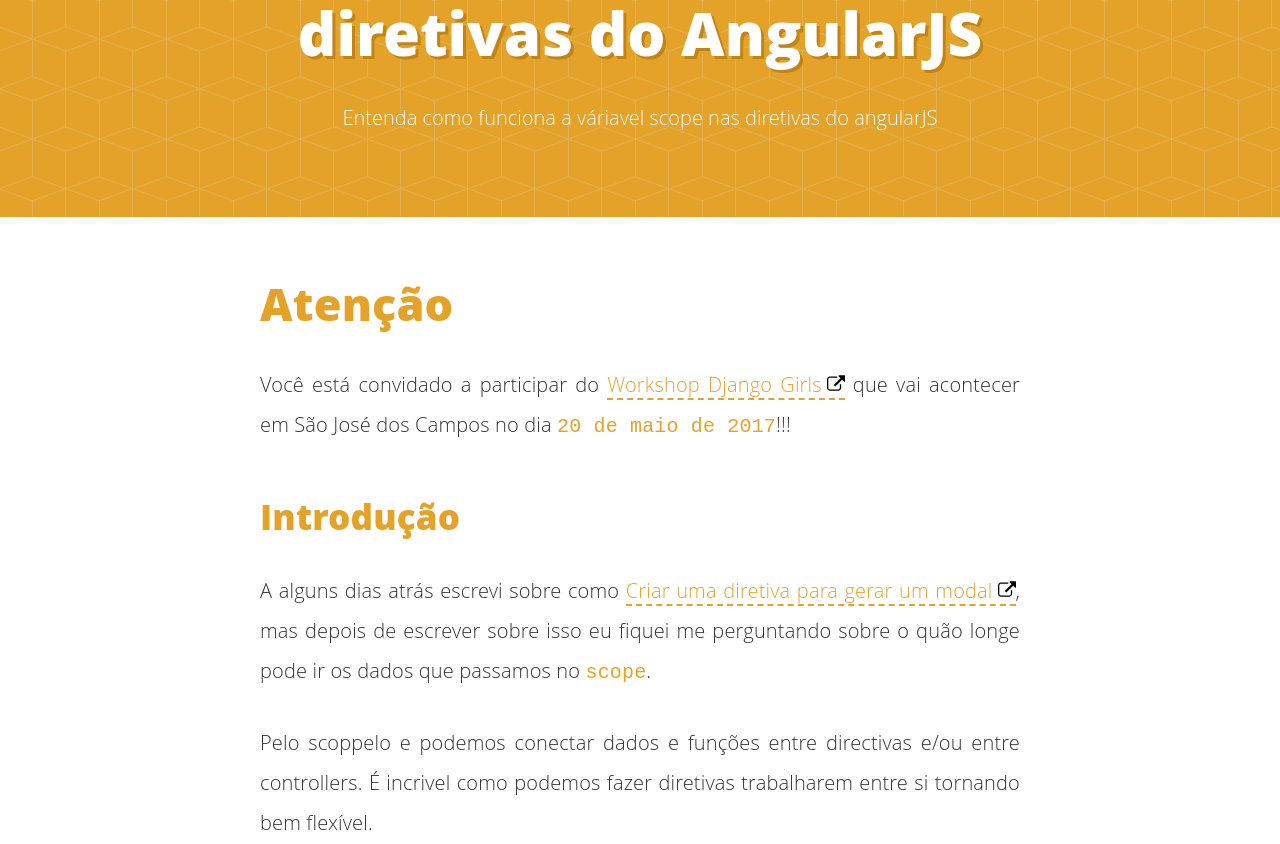
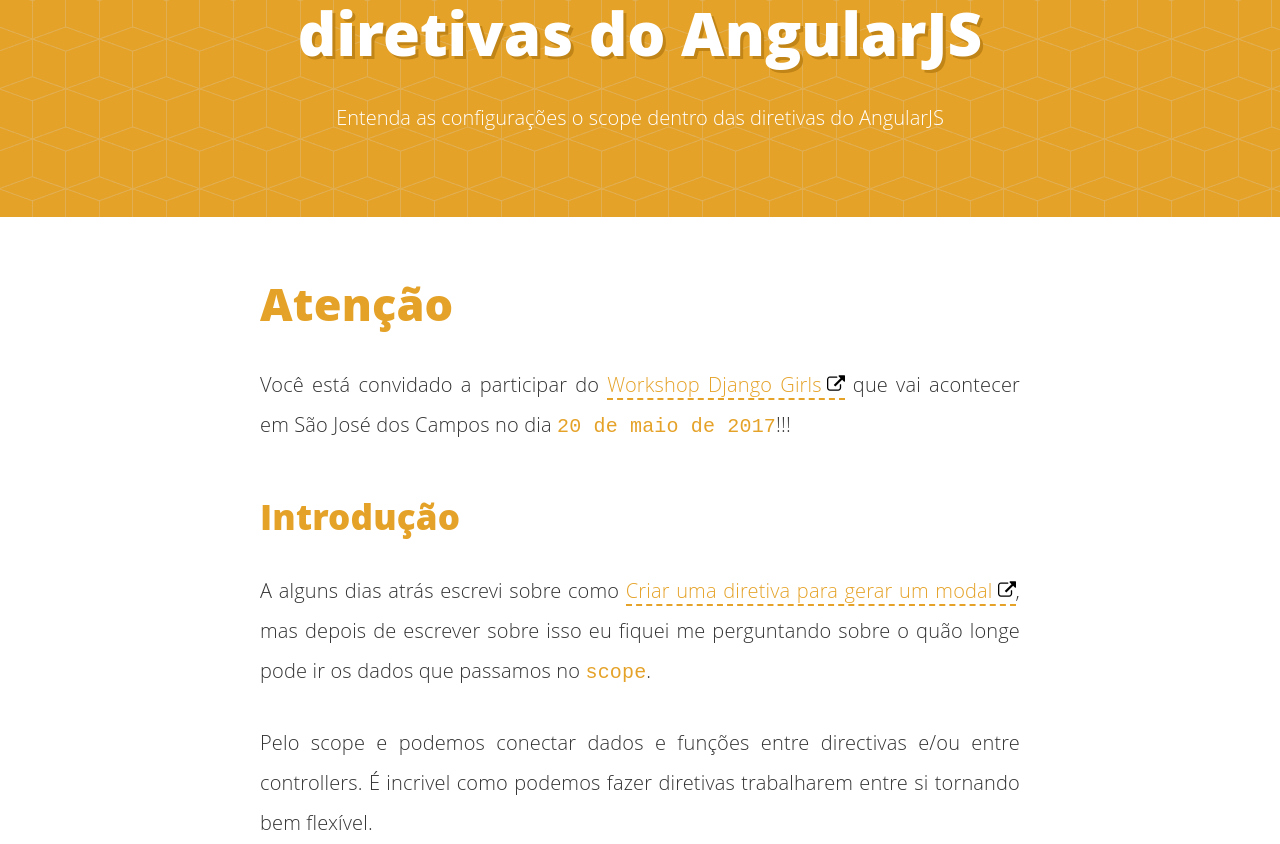
Before and after one commit to mocariz/mocariz.github.io, a Jekyll site: the page built from _posts/2017-03-08-entendendo-diretiva-angular.md, in a window 1280 px wide and 1400 px high. Shown: the part 374-1218 px from the top of the window. Built offline with Jekyll 4.4.1, drawn with Linux system fonts in a browser that asks for light colours; comment, search, counter and statistics services are not loaded.

Commit message:
Update 2017-03-08-entendendo-diretiva-angular.md

```diff
--- a/_posts/2017-03-08-entendendo-diretiva-angular.md
+++ b/_posts/2017-03-08-entendendo-diretiva-angular.md
@@ -2,7 +2,8 @@
 layout: "post"
 title: "Entendendo como funciona o Escopo nas diretivas do AngularJS"
 date: "2017-03-08 21:30"
-description: "Entenda como funciona a váriavel scope nas diretivas do angularJS"
+description: "Entenda as configurações o scope dentro das diretivas do
+AngularJS"
 image: ""
 main-class: "javascript"
 tags:
@@ -27,7 +28,7 @@
 escrever sobre isso eu fiquei me perguntando sobre o quão longe pode ir os dados
 que passamos no `scope`.
 
-Pelo scoppelo e podemos conectar dados e funções entre directivas e/ou entre controllers.
+Pelo scope e podemos conectar dados e funções entre directivas e/ou entre controllers.
 É incrivel como podemos fazer diretivas trabalharem entre si tornando bem flexível.
 
 ## Você entende como funciona herança no AngularJS?
@@ -42,7 +43,7 @@
 Sempre que queremos herdar um objeto no angular colocamos este dentro do scope. Escopos podem
 ser herdados, variávies declaradas não. O scope pode ser passado entre directives, controllers e services.
 
-![Piramide de herança no angular]('monicamota.com.br/assets/img/posts/angular-heranca.png')
+![Piramide de herança no angular](/assets/img/posts/angular-heranca.png)
 
 Quando criamos uma diretiva o scope pode assumir 3 caminhos diferentes:
 - true
```
